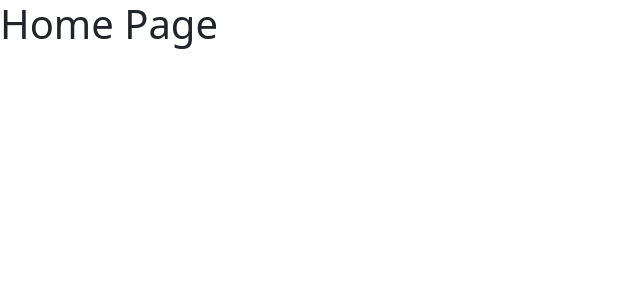
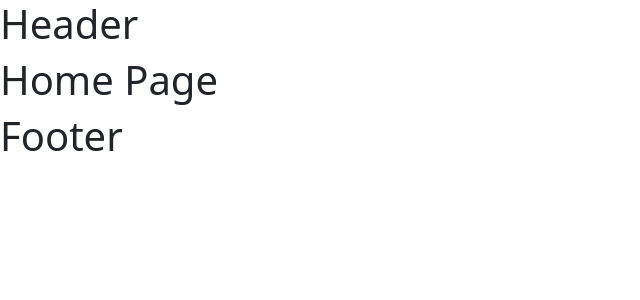
Before and after one commit to iamclement1/thestore, a React (Create React App) app: page / in a window 1280 px wide. Shown: the top 300 px of the page, without its empty margins (0-640 px from the left). Built offline with nearby package versions, Linux system fonts and the light colour scheme.

Commit message:
added layout in homepage

```diff
--- a/src/Components/Layout.jsx
+++ b/src/Components/Layout.jsx
@@ -1,6 +1,6 @@
 import React from 'react';
-import Header from '../Components/Header';
-import Footer from '../Components/Footer';
+import Header from './Header'
+import Footer from './Footer'
 
 function Layout(props) {
     return (
--- a/src/Pages/Homepage.jsx
+++ b/src/Pages/Homepage.jsx
@@ -1,10 +1,11 @@
 import React from 'react'
+import Layout from '../Components/Layout'
 
 function Homepage() {
     return (
-    <div>
+    <Layout>
         <h1>Home Page</h1>
-    </div>
+    </Layout>
 
     )
 }
```
